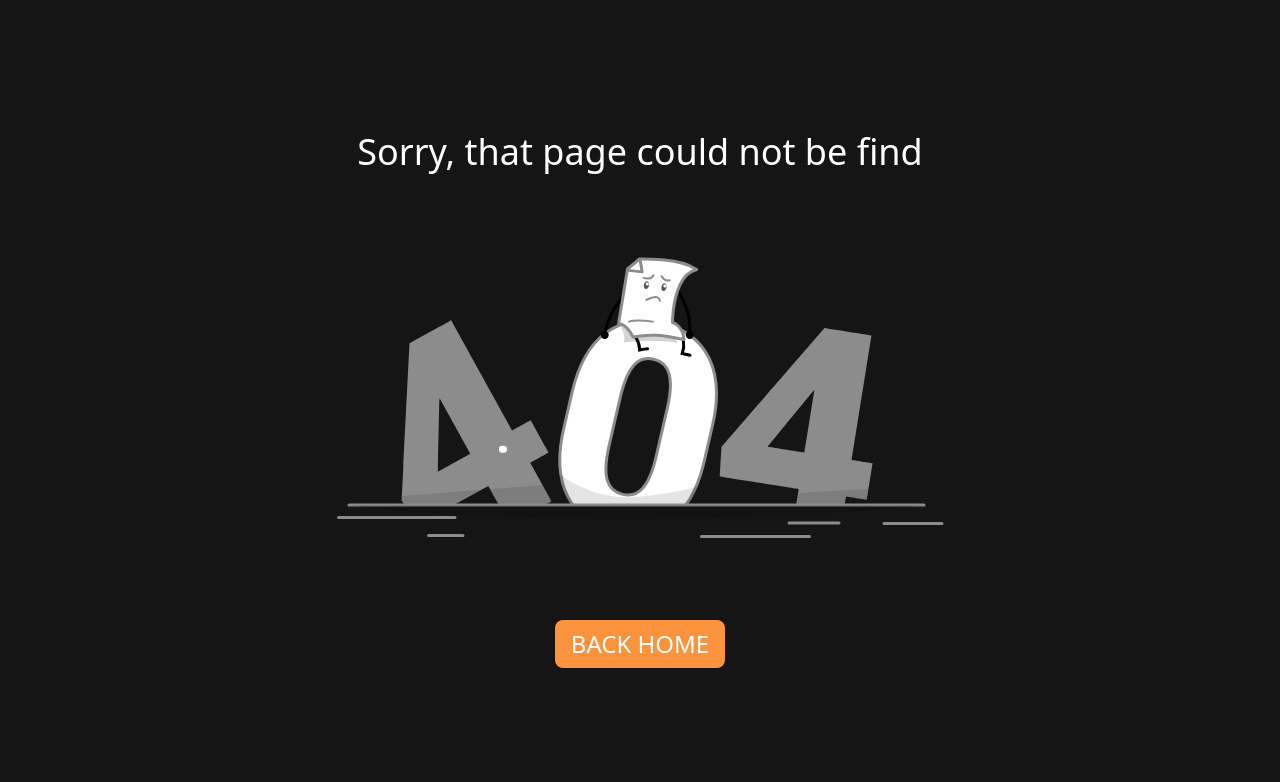
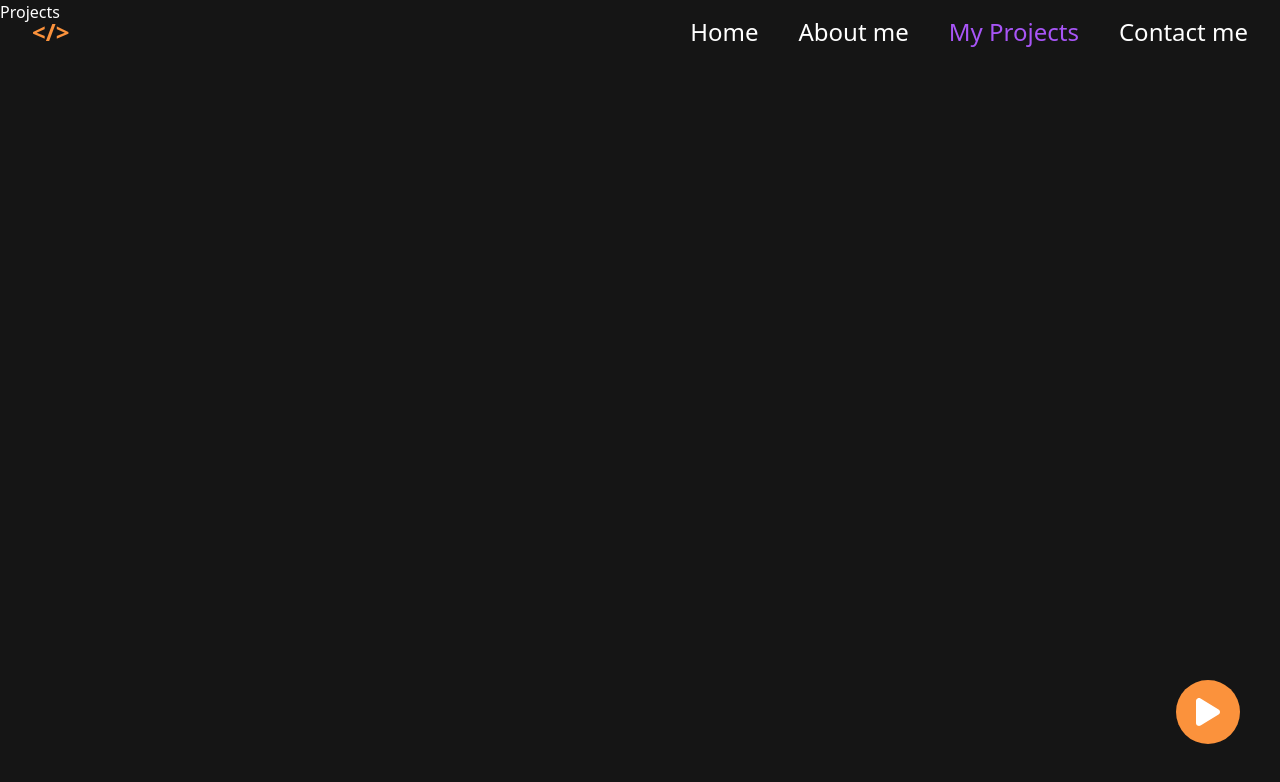
Before and after one commit to JakubSepetowski/portfolio, a React (Vite) app: page /projects in a window 1280 px wide. Shown: the top 782 px of the page. Built offline with nearby package versions, Linux system fonts and the light colour scheme.

Commit message:
added music and fixed nav problems

```diff
--- a/src/App.tsx
+++ b/src/App.tsx
@@ -2,13 +2,30 @@ import { createBrowserRouter, RouterProvider } from 'react-router-dom';
 import { ErrorPage } from './pages/ErrorPage';
 import { HomePage } from './pages/HomePage';
 import { RootLayout } from './pages/RootLayout';
+import { AboutPage } from './pages/AboutPage';
+import { ProjectsPage } from './pages/ProjectsPage';
+import { ContactPage } from './pages/ContactPage';
 
 const router = createBrowserRouter([
 	{
 		path: '/',
 		element: <RootLayout />,
 		errorElement: <ErrorPage />,
-		children: [{ index: true, element: <HomePage /> }],
+		children: [
+			{ index: true, element: <HomePage /> },
+			{
+				path: 'about',
+				element: <AboutPage />,
+			},
+			{
+				path: 'projects',
+				element: <ProjectsPage />,
+			},
+			{
+				path: 'contact',
+				element: <ContactPage />,
+			},
+		],
 	},
 ]);
 
--- a/src/components/Home/Home.tsx
+++ b/src/components/Home/Home.tsx
@@ -1,49 +1,29 @@
 import { Link } from 'react-router-dom';
-import { NavContext } from '../../store/nav-context';
-import { useContext } from 'react';
-import { FontAwesomeIcon } from '@fortawesome/react-fontawesome';
-import { faBars } from '@fortawesome/free-solid-svg-icons';
-import { faClose } from '@fortawesome/free-solid-svg-icons';
 import { Player } from '@lottiefiles/react-lottie-player';
-import { motion } from 'framer-motion';
+import { motion , Variants } from 'framer-motion';
 import Laptop from '../../assets/lotties/laptop.json';
 
 export const Home = () => {
-	const { toggleNav, isOpen } = useContext(NavContext);
-	const toggleNavHandler = () => {
-		toggleNav();
-	};
 
-	const titleAnimation = {
+
+	const titleAnimation :Variants = {
 		hidden: { opacity: 0, x: 100 },
 		show: { opacity: 1, x: 0, transition: { duration: 1.5 } },
 	};
-	const laptopAnimation = {
+	const laptopAnimation :Variants = {
 		hidden: { opacity: 0, y: 100 },
 		show: { opacity: 1, y: 0, transition: { duration: 1.5, delay: 1 } },
 	};
-	const linksAnimation = {
+	const linksAnimation :Variants = {
 		hidden: { opacity: 0, y: 100 },
 		show: { opacity: 1, y: 0, transition: { duration: 1.5, delay: 2 } },
 	};
-	const navBtnAnimation = {
-		hidden: { opacity: 0, pointerEvents: 'none' as const },
-		show: { opacity: 1, pointerEvents: 'all' as const, transition: { duration: 1.5, delay: 3 } },
-	};
+
 
 	return (
 		<header className='h-screen w-full overflow-x-hidden '>
 			<div className='max-w-7xl w-full h-full flex flex-col justify-center items-center lg:flex-row lg:items-center lg:justify-between mx-auto p-4 md:p-8 '>
-				<motion.button
-					variants={navBtnAnimation}
-					initial='hidden'
-					animate='show'
-					onClick={toggleNavHandler}
-					className={`fixed top-2 left-2 z-50 text-xl p-2 transition-colors duration-200 md:hidden ${
-						isOpen ? 'text-black' : 'text-white'
-					}`}>
-					<FontAwesomeIcon icon={isOpen ? faClose : faBars} />
-				</motion.button>
+
 				<div className='lg:w-1/2 '>
 					<motion.h1
 						variants={titleAnimation}
@@ -58,13 +38,13 @@ export const Home = () => {
 						animate='show'
 						className='mt-6 text-center md:text-2xl md:mt-10 lg:text-left lg:mt-14 lg:text-2xl'>
 						<Link
-							to={'/'}
-							className='transition-colors duration-200 border-2  p-1 pl-3 pr-3 lg:p-2 lg:pl-5 lg:pr-5 border-orange-400 rounded-lg hover:border-white hover:text-orange-400'>
+							to={'about'}
+							className='transition-colors duration-200 border-2  p-1 pl-3 pr-3 lg:p-2 lg:pl-5 lg:pr-5 border-orange-400 rounded-lg hover:border-purple-500 '>
 							See more
 						</Link>
 						<Link
-							className=' ml-4 lg:ml-10 transition-colors duration-200 border-2 p-1 pl-3 pr-3 lg:p-2 lg:pl-5 lg:pr-5 border-orange-400 rounded-lg hover:border-white hover:text-orange-400'
-							to={'/'}>
+							className=' ml-4 lg:ml-10 transition-colors duration-200 border-2 p-1 pl-3 pr-3 lg:p-2 lg:pl-5 lg:pr-5 border-orange-400 rounded-lg hover:border-purple-500 '
+							to={'contact'}>
 							Contact me
 						</Link>
 					</motion.div>
--- a/src/components/Nav/Nav.tsx
+++ b/src/components/Nav/Nav.tsx
@@ -1,13 +1,17 @@
-import { Link } from 'react-router-dom';
+import { NavLink } from 'react-router-dom';
 import { NavContext } from '../../store/nav-context';
 import { useContext } from 'react';
-import { motion } from 'framer-motion';
+import { motion, Variants } from 'framer-motion';
 
 export const Nav = () => {
-	const { isOpen } = useContext(NavContext);
-	const navAnimation = {
+	const { isOpen, closeNav } = useContext(NavContext);
+
+	const navAnimation: Variants = {
 		hidden: { opacity: 0 },
 		show: { opacity: 1, transition: { duration: 1.5, delay: 2.5 } },
+	};
+	const closeMoblieNavHandler = () => {
+		closeNav();
 	};
 
 	return (
@@ -19,26 +23,56 @@ export const Nav = () => {
 				isOpen ? 'translate-x-0 shadow-md' : 'translate-x-[-105%] shadow-none'
 			}`}>
 			<div className='w-full h-screen text-black md:text-white bg-white md:bg-inherit md:h-full p-4 md:pl-8 md:pr-8 max-w-7xl mx-auto flex flex-col items-center md:flex-row md:justify-between md:shadow-none  text-xl md:text-2xl '>
-				<Link
+				<NavLink
 					to='/'
-					className='hidden md:block font-bold text-orange-400 transition-colors duration-200 hover:text-white'>
+					className='hidden md:block font-bold text-orange-400 transition-colors duration-200 hover:text-purple-500'>
 					&lt;/&gt;
-				</Link>
+				</NavLink>
 				<div className=' flex flex-col md:flex-row gap-6 md:gap-10'>
-					<Link
+					<NavLink
+						onClick={closeMoblieNavHandler}
 						to='/'
-						className='mt-10 md:mt-0 hover:text-orange-400 transition-colors duration-200'>
+						className={({ isActive }) =>
+							isActive
+								? 'mt-10 md:mt-0 hover:text-orange-400 text-purple-500 transition-colors duration-200'
+								: 'mt-10 md:mt-0 hover:text-orange-400 transition-colors duration-200'
+						}
+						end>
 						Home
-					</Link>
-					<Link to='/' className='hover:text-orange-400 transition-colors duration-200'>
+					</NavLink>
+					<NavLink
+						onClick={closeMoblieNavHandler}
+						to='about'
+						className={({ isActive }) =>
+							isActive
+								? ' hover:text-orange-400 text-purple-500 transition-colors duration-200'
+								: ' hover:text-orange-400 transition-colors duration-200'
+						}
+						end>
 						About me
-					</Link>
-					<Link to='/' className='hover:text-orange-400 transition-colors duration-200'>
+					</NavLink>
+					<NavLink
+						onClick={closeMoblieNavHandler}
+						to='projects'
+						className={({ isActive }) =>
+							isActive
+								? ' hover:text-orange-400 text-purple-500 transition-colors duration-200'
+								: ' hover:text-orange-400 transition-colors duration-200'
+						}
+						end>
 						My Projects
-					</Link>
-					<Link to='/' className='hover:text-orange-400 transition-colors duration-200'>
+					</NavLink>
+					<NavLink
+						onClick={closeMoblieNavHandler}
+						to='contact'
+						className={({ isActive }) =>
+							isActive
+								? ' hover:text-orange-400 text-purple-500 transition-colors duration-200'
+								: ' hover:text-orange-400 transition-colors duration-200'
+						}
+						end>
 						Contact me
-					</Link>
+					</NavLink>
 				</div>
 			</div>
 		</motion.nav>
--- /dev/null
+++ b/src/components/UI/MobileNavBtn.tsx
@@ -0,0 +1,31 @@
+import { FontAwesomeIcon } from '@fortawesome/react-fontawesome';
+import { faBars } from '@fortawesome/free-solid-svg-icons';
+import { faClose } from '@fortawesome/free-solid-svg-icons';
+import { NavContext } from '../../store/nav-context';
+import { useContext } from 'react';
+import { motion, Variants } from 'framer-motion';
+
+export const MoblieNavBtn = () => {
+	const { toggleNav, isOpen } = useContext(NavContext);
+	const toggleNavHandler = () => {
+		toggleNav();
+	};
+
+	const navBtnAnimation: Variants = {
+		hidden: { opacity: 0, pointerEvents: 'none' },
+		show: { opacity: 1, pointerEvents: 'all', transition: { duration: 1.5, delay: 3 } },
+	};
+
+	return (
+		<motion.button
+			variants={navBtnAnimation}
+			initial='hidden'
+			animate='show'
+			onClick={toggleNavHandler}
+			className={`fixed top-2 left-2 z-50 text-xl p-2 transition-colors duration-200 md:hidden ${
+				isOpen ? 'text-black' : 'text-white'
+			}`}>
+			<FontAwesomeIcon icon={isOpen ? faClose : faBars} />
+		</motion.button>
+	);
+};
--- /dev/null
+++ b/src/components/UI/MusicHandler.tsx
@@ -0,0 +1,27 @@
+import { FontAwesomeIcon } from '@fortawesome/react-fontawesome';
+import { faPlay, faStop } from '@fortawesome/free-solid-svg-icons';
+import { useState, useEffect } from 'react';
+import music from '../../assets/music/music.mp3';
+const audio = new Audio(music);
+audio.loop = true;
+export const MusicHandler = () => {
+	const [isPlaying, setIsPlaying] = useState(false);
+
+	useEffect(() => {
+		if (isPlaying) audio.play();
+		else audio.pause();
+	}, [isPlaying]);
+
+	const playMusicHandler = () => {
+		setIsPlaying((prev) => !prev);
+	};
+	return (
+		<div className='fixed bottom-14 right-10'>
+			<button
+				onClick={playMusicHandler}
+				className='bg-orange-400 rounded-full w-10 h-10 p-2 md:w-16 md:h-16 md:p-4 flex justify-center items-center'>
+				<FontAwesomeIcon className='w-full h-full ' icon={isPlaying ? faStop : faPlay} />
+			</button>
+		</div>
+	);
+};
--- /dev/null
+++ b/src/pages/AboutPage.tsx
@@ -0,0 +1,3 @@
+export const AboutPage = () => {
+	return <h1>About</h1>;
+};
--- /dev/null
+++ b/src/pages/ContactPage.tsx
@@ -0,0 +1,3 @@
+export const ContactPage = () => {
+    return <h1>Contact</h1>
+}
--- /dev/null
+++ b/src/pages/ProjectsPage.tsx
@@ -0,0 +1,3 @@
+export const ProjectsPage = () => {
+    return <h1>Projects</h1>
+}
--- a/src/pages/RootLayout.tsx
+++ b/src/pages/RootLayout.tsx
@@ -1,11 +1,15 @@
 import { Outlet } from 'react-router-dom';
 import { Nav } from '../components/Nav/Nav';
+import { MoblieNavBtn } from '../components/UI/MobileNavBtn';
+import { MusicHandler } from '../components/UI/MusicHandler';
 
 export const RootLayout = () => {
 	return (
 		<>
 			<Nav />
+			<MoblieNavBtn />
 			<Outlet />
+			<MusicHandler />
 		</>
 	);
 };
--- a/src/store/NavProvider.tsx
+++ b/src/store/NavProvider.tsx
@@ -7,12 +7,16 @@ interface Props {
 
 export const NavProvider = (props: Props) => {
 	const [isOpen, setIsOpen] = useState(false);
-	const toggleNavHanndler = () => {
+	const toggleNavHandler = () => {
 		setIsOpen((prev) => !prev);
+	};
+	const closeNavHandler = () => {
+		setIsOpen(false);
 	};
 	const navContext = {
 		isOpen,
-		toggleNav: toggleNavHanndler,
+		toggleNav: toggleNavHandler,
+		closeNav: closeNavHandler,
 	};
 	return <NavContext.Provider value={navContext}>{props.children}</NavContext.Provider>;
 };
--- a/src/store/nav-context.tsx
+++ b/src/store/nav-context.tsx
@@ -3,4 +3,5 @@ import React from 'react';
 export const NavContext = React.createContext({
 	isOpen: false,
 	toggleNav: () => {},
+	closeNav: () => {},
 });
```
Also changed, not shown: 1 other file (tests, documents, lock files or other folders).
